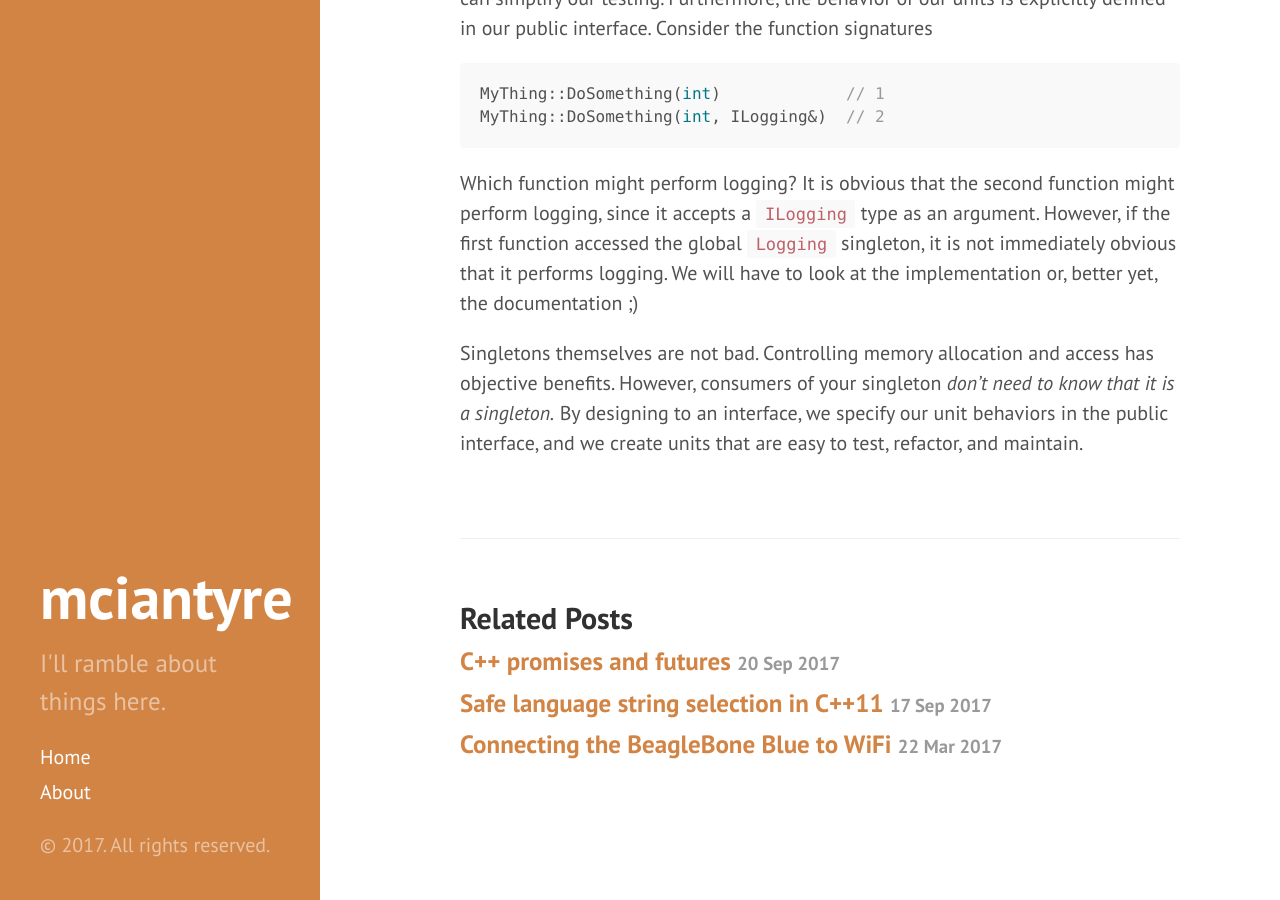
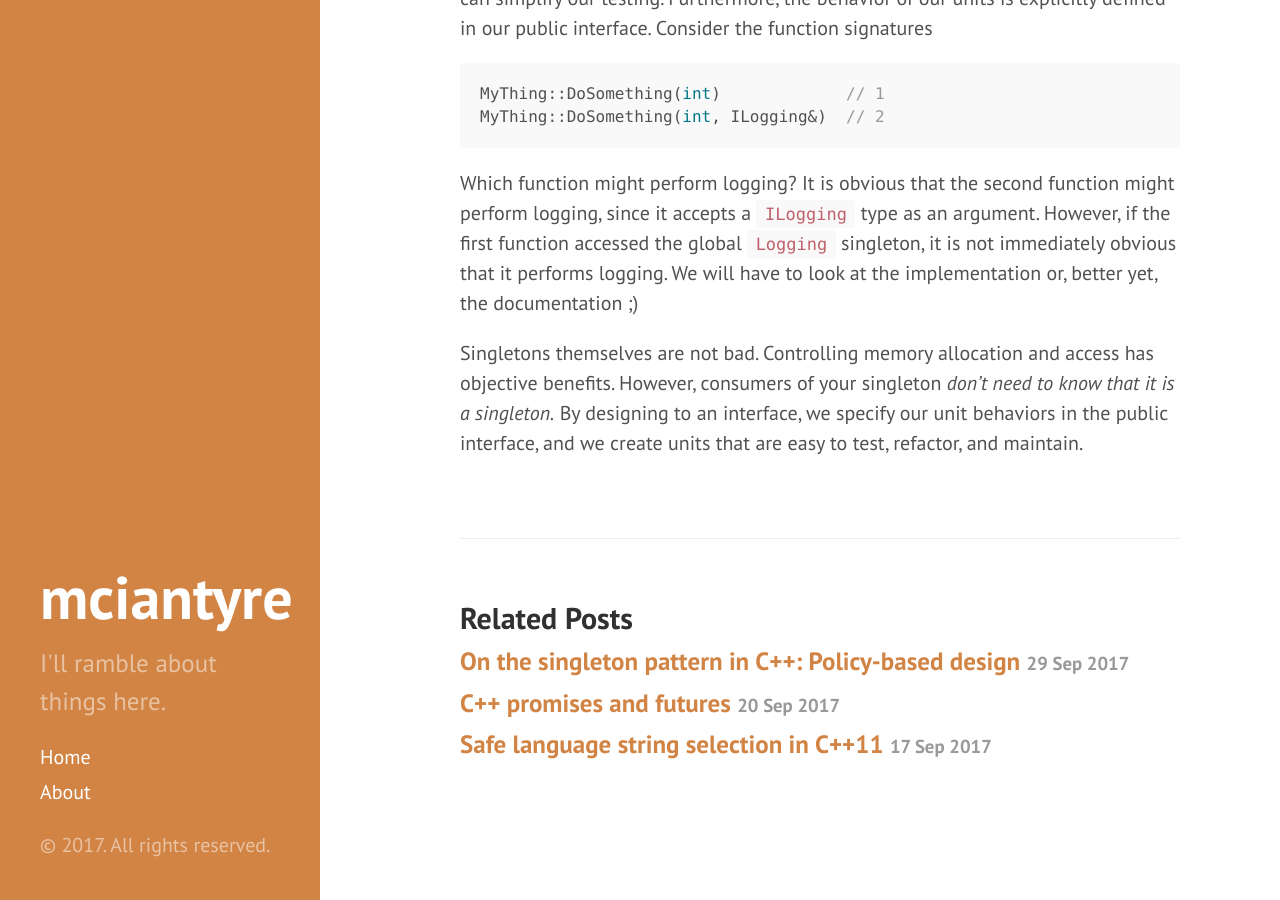
Before and after one commit to mciantyre/mciantyre.github.io, a Jekyll site: the page built from _posts/2017-09-24-cpp-singletons.markdown, in a window 1280 px wide and 900 px high, scrolled down 5681 px. Built offline with Jekyll 4.4.1, drawn with Linux system fonts in a browser that asks for light colours.

Commit message:
Add singleton follow-up to post
Set to publish on Friday at 9am

```diff
--- a/_drafts/2017-09-25-singleton-policy.markdown
+++ b/_posts/2017-09-29-singleton-policy.markdown
@@ -1,7 +1,7 @@
 ---
 layout: post
 title:  "On the singleton pattern in C++: Policy-based design"
-date: 2017-09-25 19:13:00 -0400
+date: 2017-09-29 9:00:00 -0400
 categories: C++
 ---
 
```
